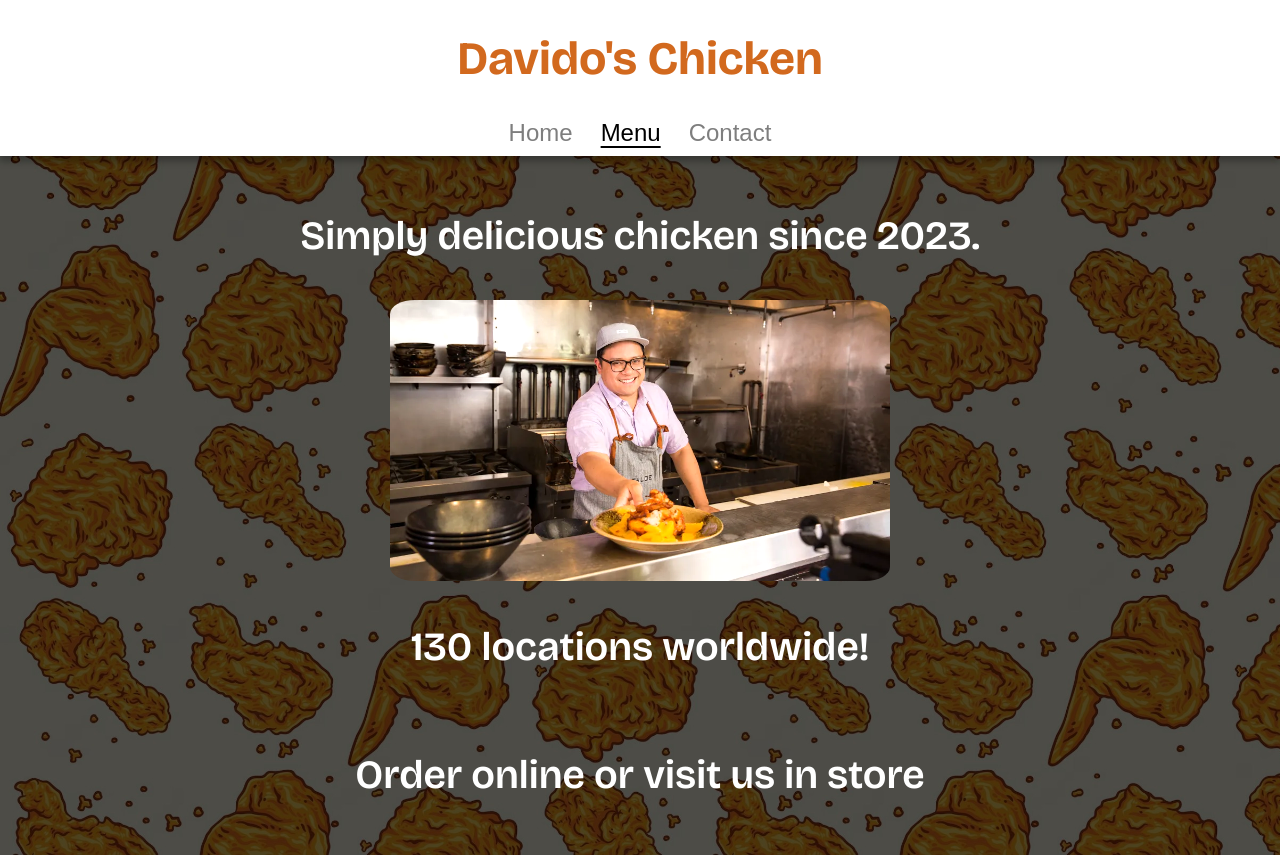
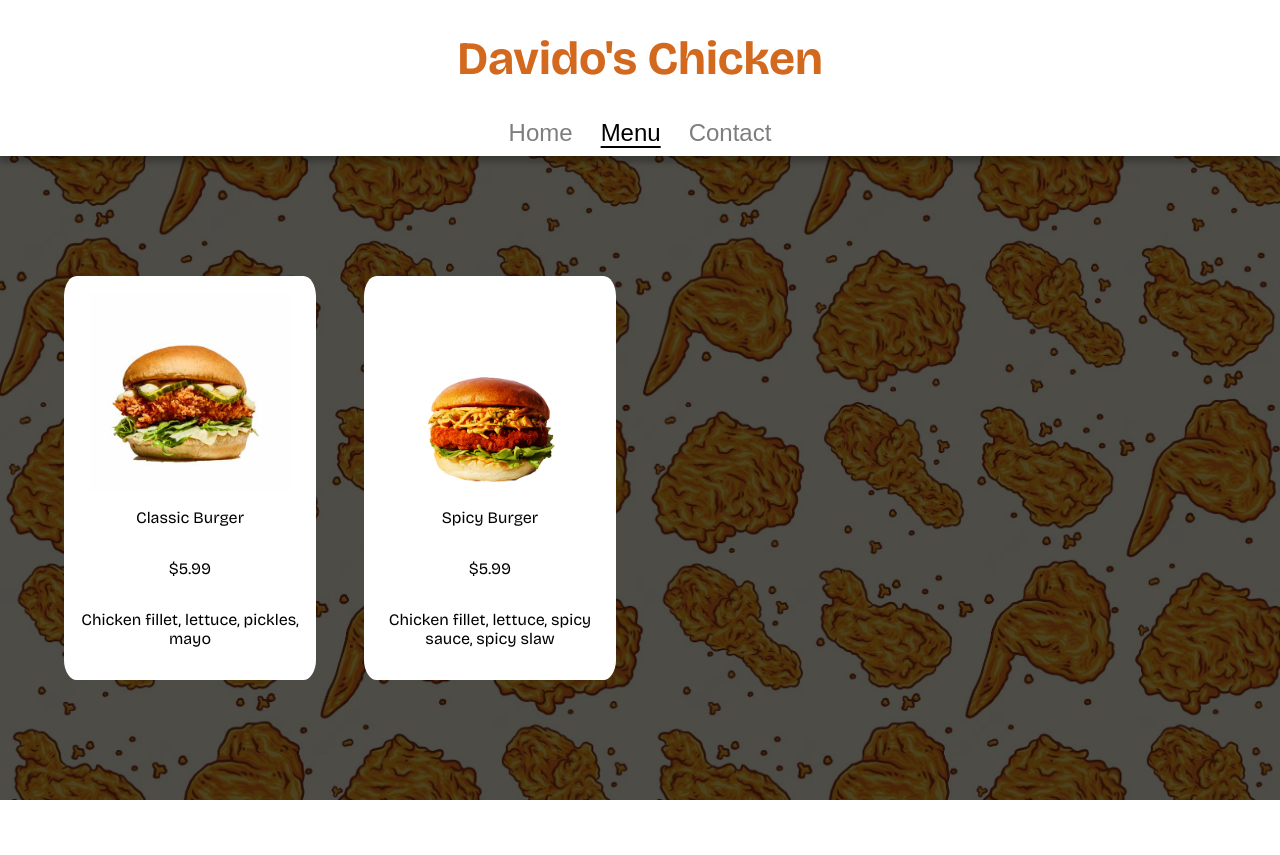
Before and after one commit to Astr0David/restaurant-page, a website built with webpack: page dist/index.html in a window 1280 px wide. Both pictures are taken after a click on the button "Menu". After the commit the page ends 800 px from the top, so only its background shows below. Built offline with nearby package versions, Linux system fonts and the light colour scheme.

Commit message:
started menu section, moves images to dedicated image folder

```diff
--- a/src/contact.js
+++ b/src/contact.js
@@ -1,20 +1,24 @@
-import Image from './map.jpg'
+import Image from './images/map.jpg'
 
 function createContact() {
     const contact = document.createElement('div');
     contact.classList.add('contact');
 
+    const textContainer = document.createElement('div');
+    textContainer.classList.add('text-container');
+
     const imageContainer = document.createElement('div');
-    imageContainer.classList.add('image-container');
+    imageContainer.classList.add('image-container1');
 
     const mapImage = document.createElement('img');
     mapImage.src = Image;
 
-    contact.appendChild(createParagraph('Telephone: +44 1234567890'));
-    contact.appendChild(createParagraph('Email: davidoschicken@gmail.com'));
-    contact.appendChild(createParagraph('Location: X marks the spot'));
+    textContainer.appendChild(createParagraph('Telephone: +44 1234567890'));
+    textContainer.appendChild(createParagraph('Email: davidoschicken@gmail.com'));
+    contact.appendChild(textContainer);
     imageContainer.appendChild(mapImage);
     contact.appendChild(imageContainer);
+    contact.appendChild(createParagraph('Location: X marks the spot'));
 
     return contact
 }
--- a/src/home.js
+++ b/src/home.js
@@ -1,4 +1,4 @@
-import Image from './chicken2.jpg'
+import Image from './images/chicken2.jpg'
 
 function createHome() {
     const home = document.createElement('div');
--- /dev/null
+++ b/src/menu.js
@@ -0,0 +1,42 @@
+import theClassicBurger from './images/classicburger.jpg'
+import theSpicyBurger from './images/spicyburger.jpg'
+
+function createMenu() {
+    const menu = document.createElement('div');
+    menu.classList.add('menu');
+
+    const classicBurger = document.createElement('div');
+    const classicBurgerImage = document.createElement('img');
+    classicBurgerImage.src = theClassicBurger;
+    classicBurger.appendChild(classicBurgerImage);
+    classicBurger.appendChild(createParagraph('Classic Burger'))
+    classicBurger.appendChild(createParagraph('$5.99'))
+    classicBurger.appendChild(createParagraph('Chicken fillet, lettuce, pickles, mayo'))
+
+    const spicyBurger = document.createElement('div');
+    const spicyBurgerImage = document.createElement('img');
+    spicyBurgerImage.src = theSpicyBurger;
+    spicyBurger.appendChild(spicyBurgerImage);
+    spicyBurger.appendChild(createParagraph('Spicy Burger'))
+    spicyBurger.appendChild(createParagraph('$5.99'))
+    spicyBurger.appendChild(createParagraph('Chicken fillet, lettuce, spicy sauce, spicy slaw'))
+
+    menu.appendChild(classicBurger)
+    menu.appendChild(spicyBurger)
+
+    return menu
+}
+
+function createParagraph(text) {
+    const paragraph = document.createElement("p");
+    paragraph.textContent = text;
+    return paragraph;
+}
+
+function loadMenu() {
+    const main = document.getElementById("main");
+    main.textContent = "";
+    main.appendChild(createMenu());
+}
+
+export default loadMenu;
--- a/src/style.css
+++ b/src/style.css
@@ -80,7 +80,7 @@ body {
     display: flex;
     align-items: center;
     justify-content: center;
-    background: url('./chicken3.jpg');
+    background: url('./images/chicken3.jpg');
     background-attachment: fixed;
     background-size: contain;
     background-repeat: repeat;
@@ -119,7 +119,6 @@ body {
     align-items: center;
     text-align: center;
     justify-content: center;
-    filter: brightness(1.1);
     font-family: 'Bricolage Grotesque', sans-serif;
     font-size: 1.5rem;
     font-weight: 500;
@@ -129,3 +128,46 @@ body {
     padding: 2rem;
     border-radius: 3%;
 }
+
+.image-container1 {
+    max-width: 500px;
+    max-height: 343px;
+}
+
+.image-container1 img {
+    height: 100%;
+    width: 100%;
+}
+
+.menu img {
+    width: 200px;
+}
+
+.menu {
+    display: grid;
+    grid-template-columns: repeat(auto-fill, minmax(230px, 1fr));
+    grid-template-rows: repeat(auto-fill, minmax(345px, 1fr));
+    gap: 3rem;
+    font-family: 'Bricolage Grotesque', sans-serif;
+    width: 90%;
+    font-size: 1rem;
+}
+.menu div {
+    background-color: white;
+    border-radius: 5%;
+    display: flex;
+    flex-direction: column;
+    align-items: center;
+    justify-content: center;
+    text-align: center;
+    padding: 1rem;
+}
+
+.menu div p {
+    word-wrap: break-word;
+}
+
+.menu div p:first-child{
+    font-size: 1.5rem;
+    font-weight: 600;
+}
--- a/src/website.js
+++ b/src/website.js
@@ -1,5 +1,6 @@
 import loadHome from './home.js'
 import loadContact from './contact.js'
+import loadMenu from './menu.js'
 
 function createNav() {
     const nav = document.createElement('nav');
@@ -20,6 +21,7 @@ function createNav() {
     menuButton.addEventListener("click", (e) => {
         if (e.target.classList.contains("active")) return;
         setActiveButton(menuButton);
+        loadMenu()
     });
 
     const contactButton = document.createElement("button");
```
Also changed, not shown: dist/2ee215726a81a609a228.png (deleted), dist/3965bef81ba47e157e77.jpg (deleted), dist/3addf3088960aaf03dbe.jpg (renamed from src/map.jpg), dist/5dc4e3c7dce942aeea4c.jpg (renamed from src/chicken3.jpg), dist/a418429350c9cc930f67.jpg (added), dist/e6b13c2af8592b284644.jpg (added), dist/efb12e120a8b04bf95f3.jpg (renamed from src/chicken2.jpg), dist/main.bundle.js, src/chicken2.png (deleted), src/images/chicken2.jpg (added), src/images/chicken3.jpg (added), src/images/classicburger.jpg (added), src/images/map.jpg (added), src/images/spicyburger.jpg (added), 1 more files.
